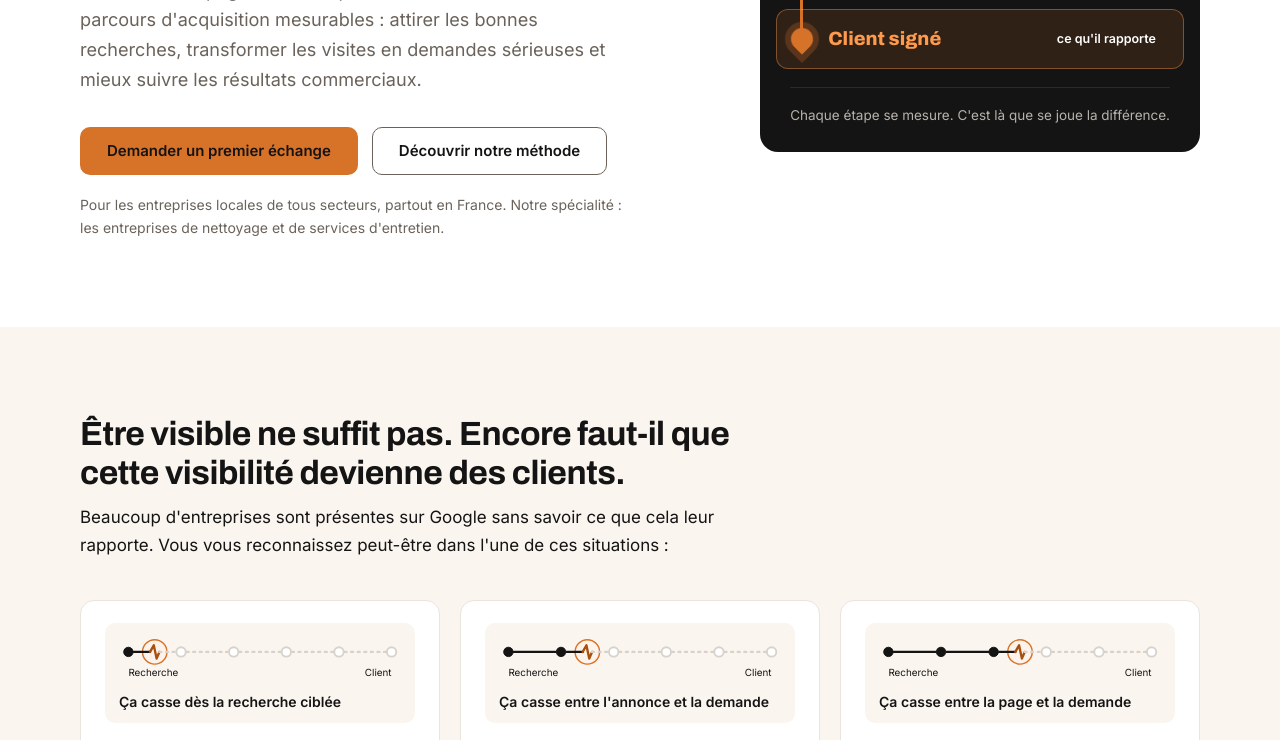
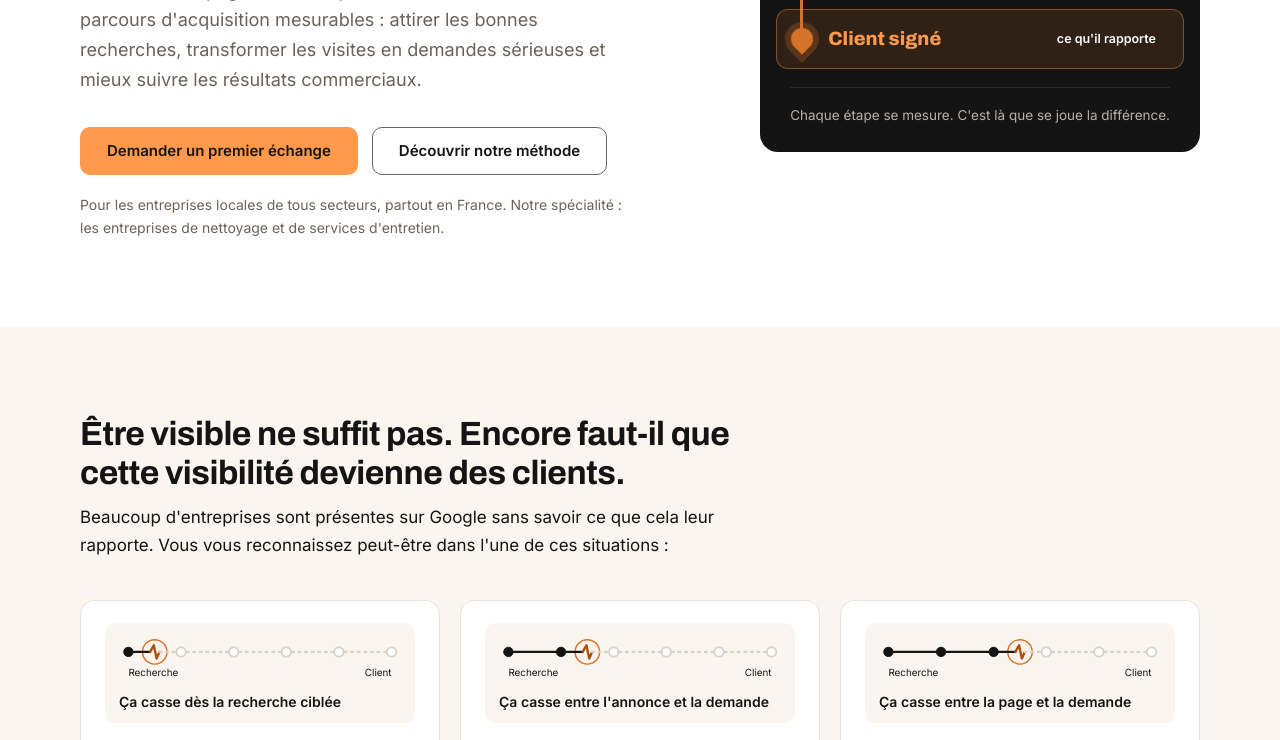
Before and after one commit to BabsouOnTheTrack/vizibili-preprod, a website: page public/index.html in a window 1280 px wide. Shown: the part 567-1307 px from the top of the page. Drawn offline with Linux system fonts and the light colour scheme.

Commit message:
Add files via upload

```diff
--- a/public/assets/styles.css
+++ b/public/assets/styles.css
@@ -53,9 +53,10 @@ img { max-width: 100%; }
 .bouton-menu { display: none; width: 48px; height: 48px; border: 1.5px solid var(--texte-2); border-radius: var(--rayon); background: var(--papier); cursor: pointer; place-items: center; }
 .bouton-menu svg { display: block; }
 
-.btn { display: inline-block; font-family: 'Inter', system-ui, sans-serif; font-weight: 600; font-size: 15px; line-height: 1.2; padding: 14px 26px; border-radius: var(--rayon); text-decoration: none; border: 1.5px solid transparent; cursor: pointer; transition: background .15s ease, border-color .15s ease; text-align: center; }
-.btn-plein { background: var(--orange); color: var(--encre); }
-.btn-plein:hover { background: var(--orange-vif); }
+.btn { display: inline-block; font-family: 'Inter', system-ui, sans-serif; font-weight: 600; font-size: 15px; line-height: 1.2; padding: 14px 26px; border-radius: var(--rayon); text-decoration: none; border: 1.5px solid transparent; cursor: pointer; transition: background .15s ease, border-color .15s ease, box-shadow .15s ease; text-align: center; }
+/* Boutons : orange vif au repos (demande du fondateur, 15/10/2026), plus clair et légèrement soulevé au survol. */
+.btn-plein { background: var(--orange-vif); color: var(--encre); }
+.btn-plein:hover { background: #FFAD6B; box-shadow: 0 6px 16px -8px rgba(215,114,41,.55); }
 .btn-ligne { border-color: var(--texte-2); color: var(--encre); background: transparent; }
 .btn-ligne:hover { border-color: var(--encre); }
 
```
